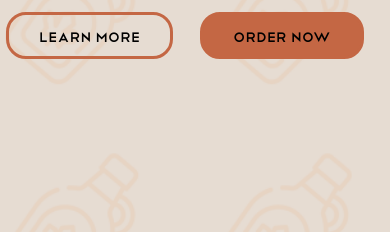
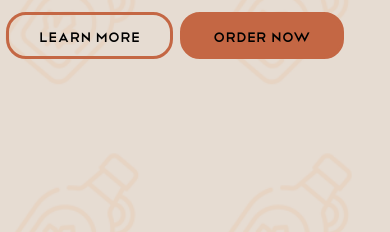
Before and after one commit to AmeerBamigbayan/Restaurant-Landing-Page, a plain HTML site: page index.html in a window 390 px wide. Shown: the part 868-1100 px from the top of the page. Drawn offline with Linux system fonts and the light colour scheme.

Commit message:
Update style.css

```diff
--- a/style.css
+++ b/style.css
@@ -333,7 +333,7 @@ h1{
 }
 
 .btn1{
-    left: 200px;
+    left: 180px;
     top: 880px;
     position: absolute;
 }
```
